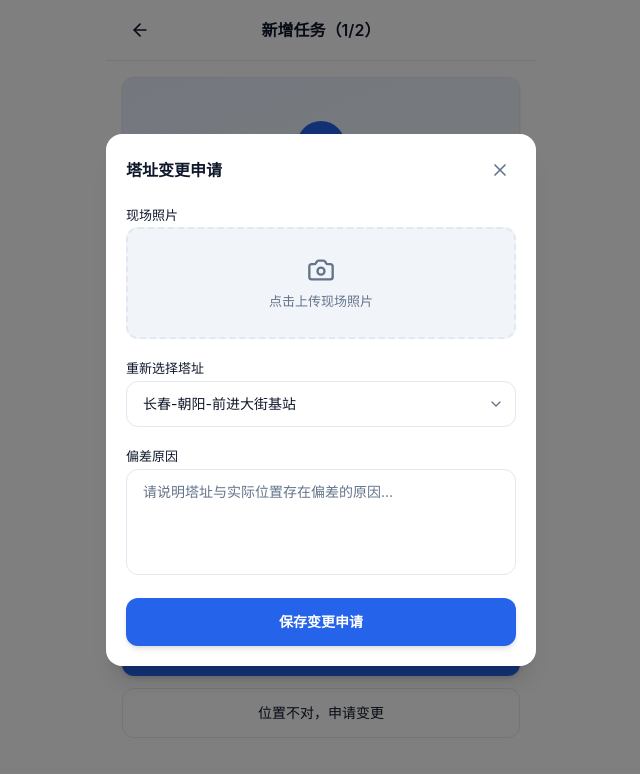
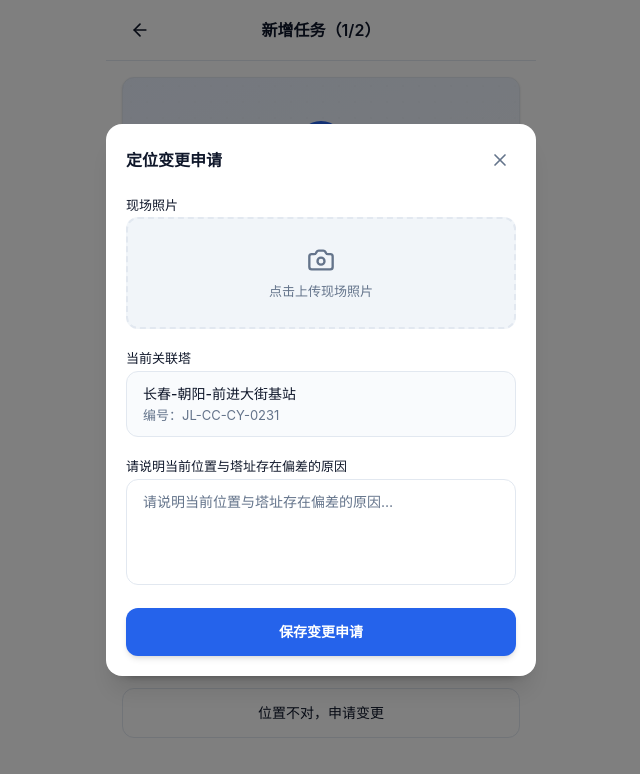
Before and after one commit to yaoli10/jilin-tower-task-management, a plain HTML site: page pages/new-task-tower.html in a window 1280 px wide. Both pictures are taken after a click on the button "位置不对，申请变更". Shown: the whole page, without its empty margins (319-959 px from the left). Drawn offline with nearby package versions, Linux system fonts and the light colour scheme.

Commit message:
update: rename tower change to location change and auto-fill current tower

```diff
--- a/pages/new-task-tower.html
+++ b/pages/new-task-tower.html
@@ -259,7 +259,7 @@ body {
   <div id="tower-change-modal" class="hidden fixed inset-0 z-50 items-end sm:items-center justify-center bg-black/50 p-4" aria-hidden="true">
     <div class="w-full max-w-[430px] bg-card rounded-t-2xl sm:rounded-2xl p-5 shadow-xl space-y-4 max-h-[85vh] overflow-y-auto">
       <div class="flex items-center justify-between">
-        <h3 class="howso-text-lg howso-font-semibold text-foreground">塔址变更申请</h3>
+        <h3 class="howso-text-lg howso-font-semibold text-foreground">定位变更申请</h3>
         <button type="button" data-dom-id="btn-close-tower-modal" class="w-8 h-8 rounded-full flex items-center justify-center text-muted-foreground hover:bg-muted">
           <i data-lucide="x" class="w-5 h-5"></i>
         </button>
@@ -274,20 +274,15 @@ body {
       </div>
 
       <div class="space-y-2">
-        <label class="howso-text-sm howso-font-medium text-foreground">重新选择塔址</label>
-        <div class="relative">
-          <select data-dom-id="select-tower-search" class="w-full appearance-none rounded-xl border border-input bg-background px-4 py-3 howso-text-base text-foreground focus:outline-none focus:ring-2 focus:ring-ring">
-            <option>长春-朝阳-前进大街基站</option>
-            <option>长春-朝阳-卫星路基站</option>
-            <option>长春-朝阳-人民大街基站</option>
-          </select>
-          <i data-lucide="chevron-down" class="w-4 h-4 text-muted-foreground absolute right-3 top-1/2 -translate-y-1/2 pointer-events-none"></i>
+        <label class="howso-text-sm howso-font-medium text-foreground">当前关联塔</label>
+        <div id="current-linked-tower-display" class="w-full rounded-xl border border-border bg-muted/40 px-4 py-3 howso-text-base text-foreground">
+          <span class="howso-text-sm text-muted-foreground">加载中…</span>
         </div>
       </div>
 
       <div class="space-y-2">
-        <label class="howso-text-sm howso-font-medium text-foreground">偏差原因</label>
-        <textarea data-dom-id="textarea-deviation-reason" rows="4" placeholder="请说明塔址与实际位置存在偏差的原因…" class="w-full rounded-xl border border-input bg-background px-4 py-3 howso-text-base text-foreground placeholder:text-muted-foreground focus:outline-none focus:ring-2 focus:ring-ring resize-none"></textarea>
+        <label class="howso-text-sm howso-font-medium text-foreground">请说明当前位置与塔址存在偏差的原因</label>
+        <textarea data-dom-id="textarea-deviation-reason" rows="4" placeholder="请说明当前位置与塔址存在偏差的原因…" class="w-full rounded-xl border border-input bg-background px-4 py-3 howso-text-base text-foreground placeholder:text-muted-foreground focus:outline-none focus:ring-2 focus:ring-ring resize-none"></textarea>
       </div>
 
       <button type="button" data-dom-id="btn-save-tower-change" class="w-full py-3.5 rounded-xl bg-primary text-primary-foreground howso-text-base howso-font-semibold shadow-md active:scale-[0.98] transition-transform">
@@ -303,6 +298,19 @@ body {
       modal.classList.remove('hidden');
       modal.classList.add('flex');
       modal.setAttribute('aria-hidden','false');
+      const card = document.querySelector('[data-dom-id="linked-tower-card"]');
+      const display = document.getElementById('current-linked-tower-display');
+      if (card && display) {
+        const nameEl = card.querySelector('p.howso-text-base.howso-font-medium');
+        const codeEl = card.querySelector('p.howso-text-sm.howso-text-muted');
+        const name = nameEl ? nameEl.textContent.trim() : '';
+        const code = codeEl ? codeEl.textContent.trim() : '';
+        if (name || code) {
+          display.innerHTML = '<div class="howso-text-base howso-font-medium text-foreground">' + (name || '') + '</div><div class="howso-text-sm text-muted-foreground mt-0.5">' + (code || '') + '</div>';
+        } else {
+          display.innerHTML = '<span class="howso-text-sm text-muted-foreground">未获取到关联塔信息</span>';
+        }
+      }
     }
     (function(){
       const saved = localStorage.getItem('howso_pc_new_task');
```
